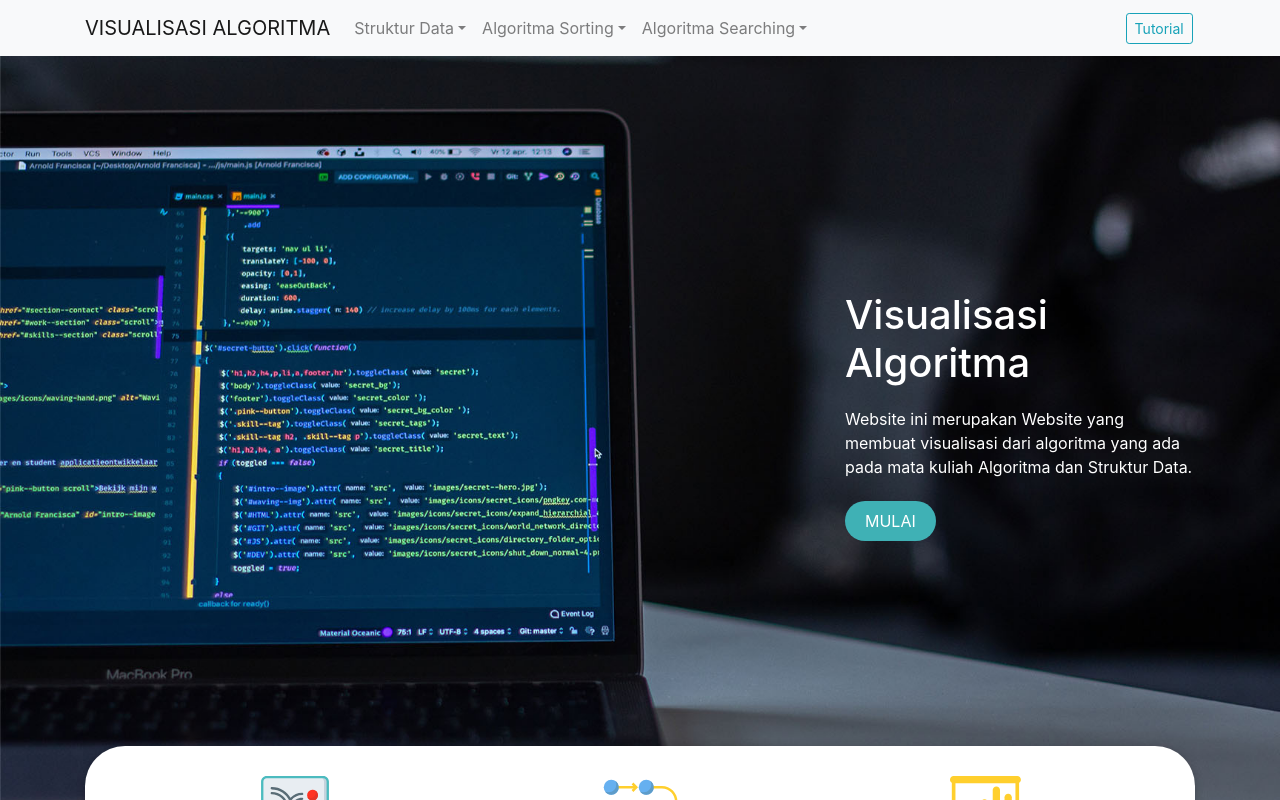
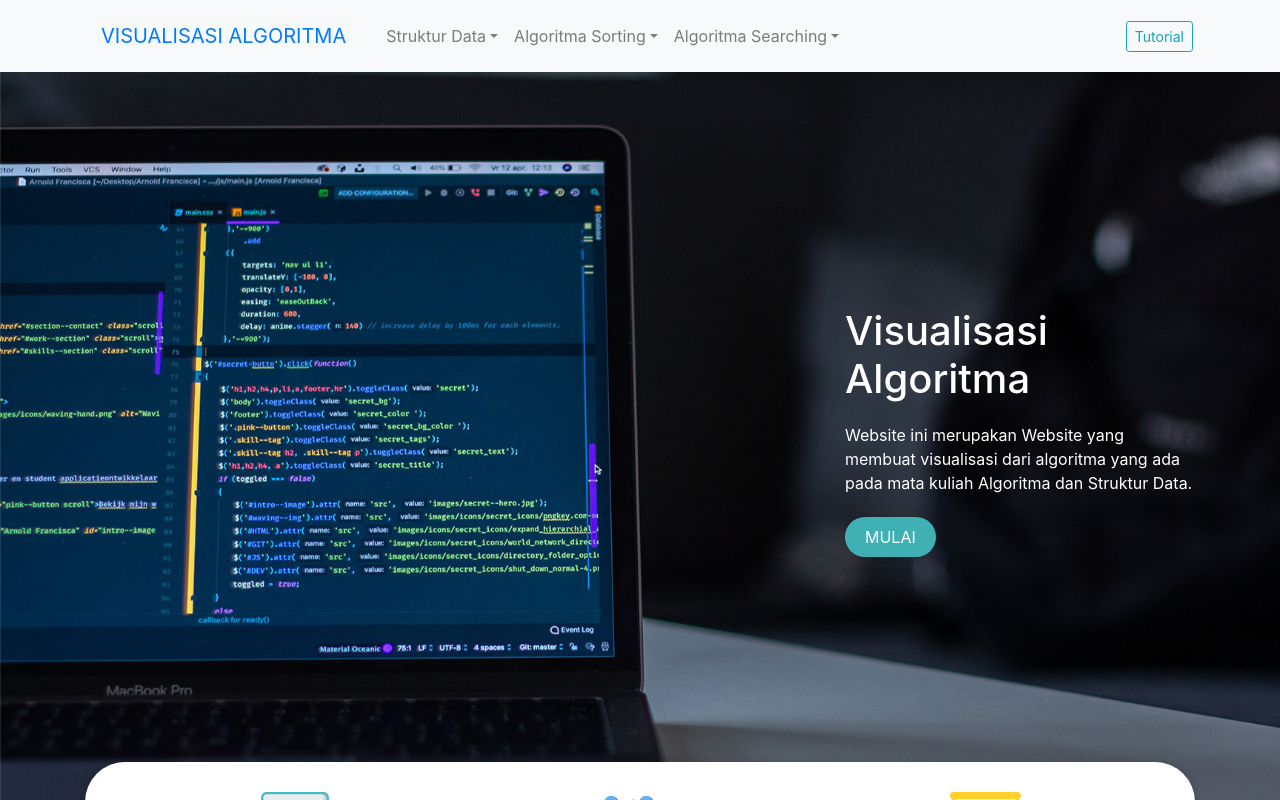
Before and after one commit to naufalmi/VisualisasiASD, a React (Create React App) app: page / in a window 1280 px wide. Shown: the top 800 px of the page. Built offline with nearby package versions, Linux system fonts and the light colour scheme.

Commit message:
change navlink

```diff
--- a/src/App.js
+++ b/src/App.js
@@ -20,8 +20,12 @@ function App() {
       <NavigationBar />
       <Router>
         <Switch>
-          <Route exact path="/" component={Home} />
-          <Route path="/Stack" component={Stack} />
+          <Route exact path="/">
+            <Home />
+          </Route>
+          <Route path="/Stack">
+            <Stack />
+          </Route>
           <Route path="/BinarySearch" component={BinarySearch} />
           <Route path="/Queue" component={Queue} />
           <Route path="/PriorityQueue" component={PriorityQueue} />
--- a/src/Component/Reuseable/NavigationBar.jsx
+++ b/src/Component/Reuseable/NavigationBar.jsx
@@ -11,8 +11,10 @@ export const NavigationBar = () => {
     <div>
       <Navbar className="nav-bar" bg="light" variant="light" expand="lg">
         <Container>
-          <Navbar.Brand as={Link} href="/">
-            VISUALISASI ALGORITMA
+          <Navbar.Brand>
+            <Link className="nav-link" to="/">
+              VISUALISASI ALGORITMA
+            </Link>
           </Navbar.Brand>
           <Navbar.Toggle aria-controls="basic-navbar-nav" />
           <Navbar.Collapse id="basic-navbar-nav">
```
